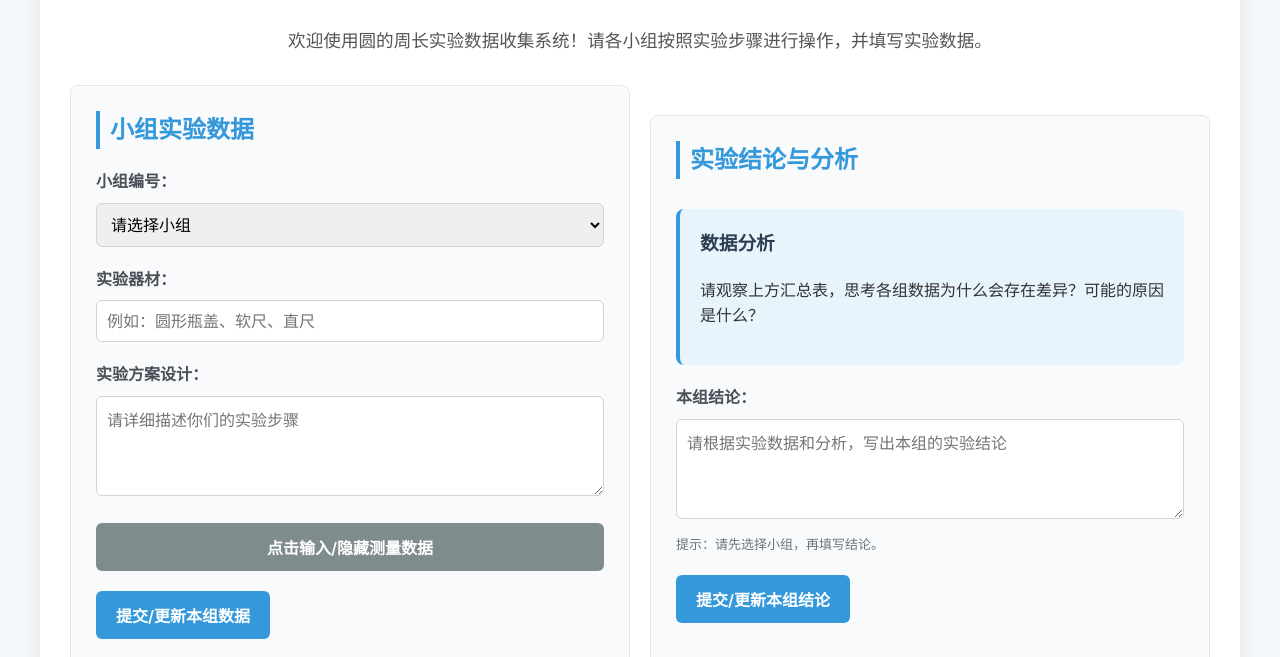
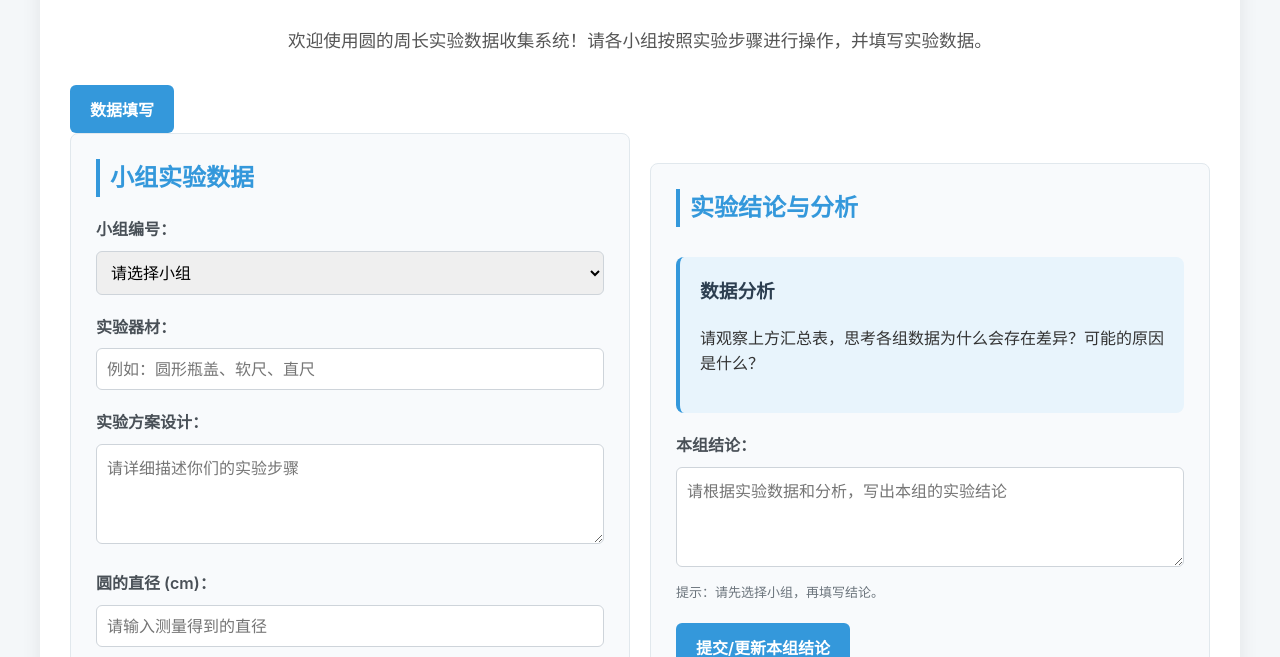
Before and after one commit to Arbritry/Arbritry.github.io, a plain HTML site: page index.html in a window 1280 px wide. Shown: the part 143-800 px from the top of the page. Drawn offline with nearby package versions, Linux system fonts and the light colour scheme.

Commit message:
Update index.html

```diff
--- a/index.html
+++ b/index.html
@@ -13,6 +13,14 @@
         <div class="intro">
             <p>欢迎使用圆的周长实验数据收集系统！请各小组按照实验步骤进行操作，并填写实验数据。</p>
         </div>
+
+        <!-- 【新增】主控制按钮 -->
+        <div class="main-toggle-container">
+            <button id="toggle-form-btn" class="main-toggle-btn">数据填写</button>
+        </div>
+
+        <!-- 【新增】包裹整个表单区域的容器 -->
+        <div id="form-container" class="collapsible-container">
             <div class="input-section">
                 <div class="group-input">
                     <h2>小组实验数据</h2>
@@ -33,8 +41,6 @@
                         <label for="plan">实验方案设计：</label>
                         <textarea id="plan" placeholder="请详细描述你们的实验步骤"></textarea>
                     </div>
-                <button type="button" id="toggle-measurements-btn" class="toggle-button">点击输入/隐藏测量数据</button>
-                <div id="measurement-fields" class="collapsible-content">
                     <div class="form-group">
                         <label for="diameter">圆的直径 (cm)：</label>
                         <input type="number" id="diameter" step="0.1" placeholder="请输入测量得到的直径">
@@ -42,7 +48,6 @@
                     <div class="form-group">
                         <label for="circumference">圆的周长 (cm)：</label>
                         <input type="number" id="circumference" step="0.1" placeholder="请输入测量得到的周长">
-                    </div>
                     </div>
                     <button id="addData">提交/更新本组数据</button>
                 </div>
@@ -60,6 +65,8 @@
                     <button id="addConclusion">提交/更新本组结论</button>
                 </div>
             </div>
+        </div>
+
         <h2>实验数据汇总表</h2>
         <table class="data-table">
             <thead>
```
Lines whose indentation alone changed are shown as unchanged.
